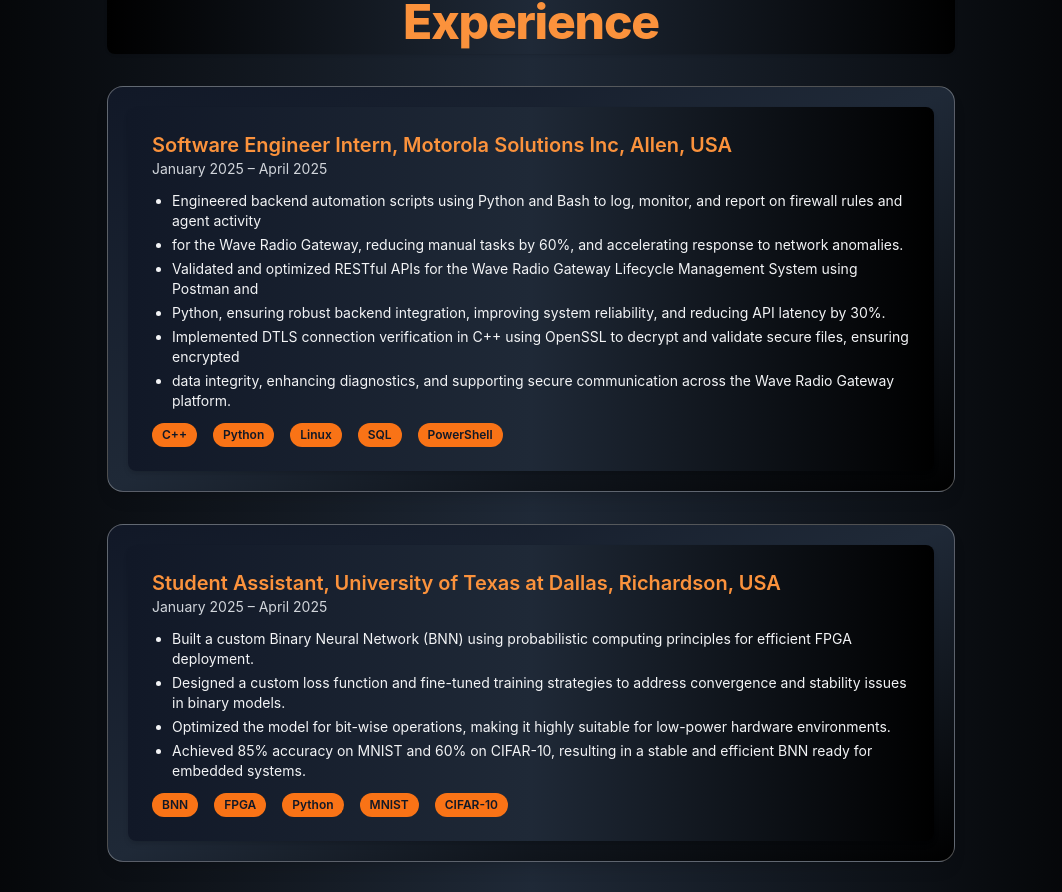
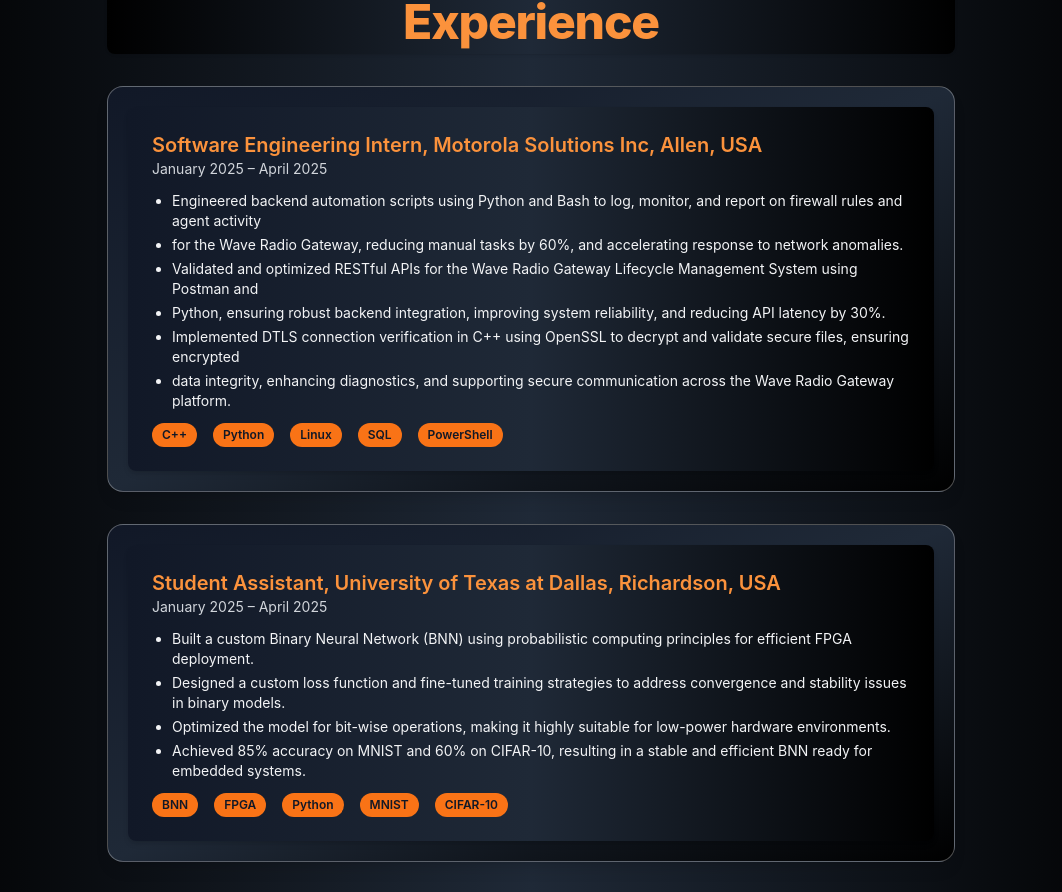
Before and after one commit to RahilJain1366/Portfolio, a React (Create React App) app: page / in a window 1280 px wide. Shown: the part 1330-2222 px from the top of the page, without its empty margins (109-1171 px from the left). Built offline with nearby package versions, Linux system fonts and the light colour scheme; the HTML template or start-up script is replaced by a standard one.

Commit message:
updated work experience typo

```diff
--- a/src/App.js
+++ b/src/App.js
@@ -293,7 +293,7 @@
             <div className="flex flex-col gap-8">
               <div className="min-w-[320px] rounded-2xl bg-gradient-to-br from-gray-900 via-gray-800 to-black shadow-lg border border-white/30 p-5">
                 <ProjectCard
-                  title="Software Engineer Intern, Motorola Solutions Inc, Allen, USA"
+                  title="Software Engineering Intern, Motorola Solutions Inc, Allen, USA"
                   timeframe="January 2025 – April 2025"
                   skills={["C++", "Python", "Linux", "SQL", "PowerShell"]}
                   description={[
```
